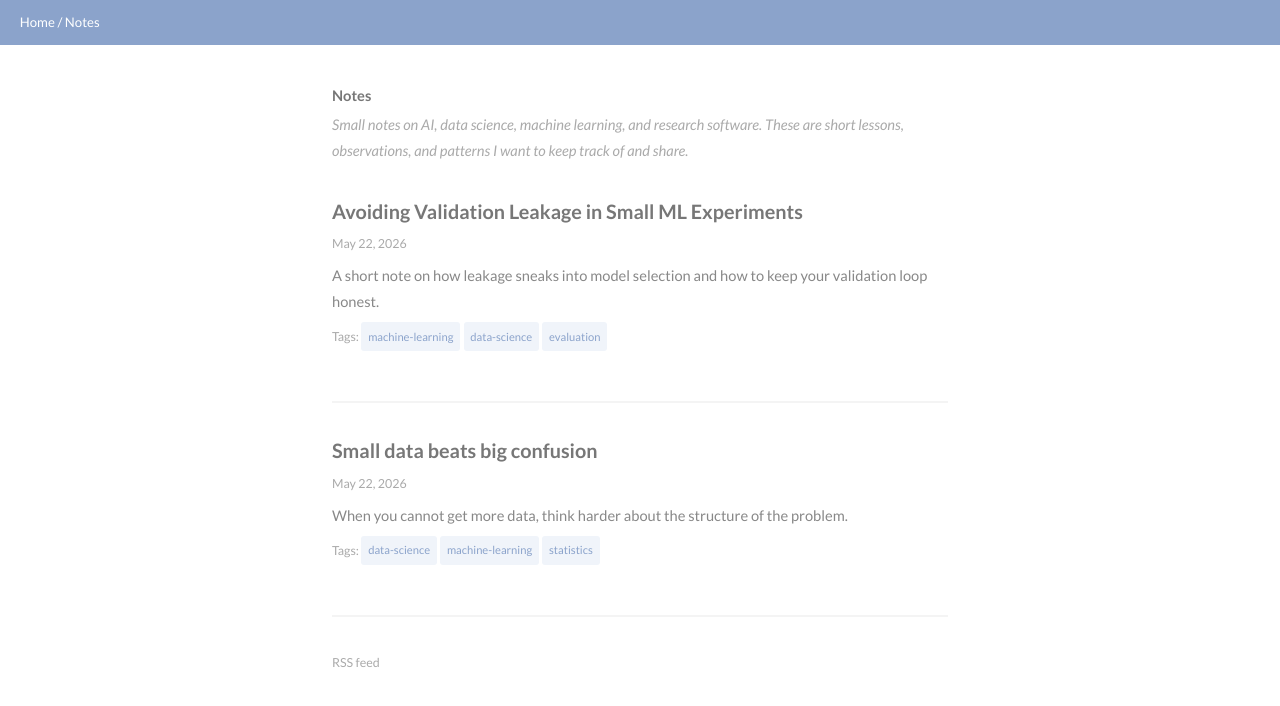
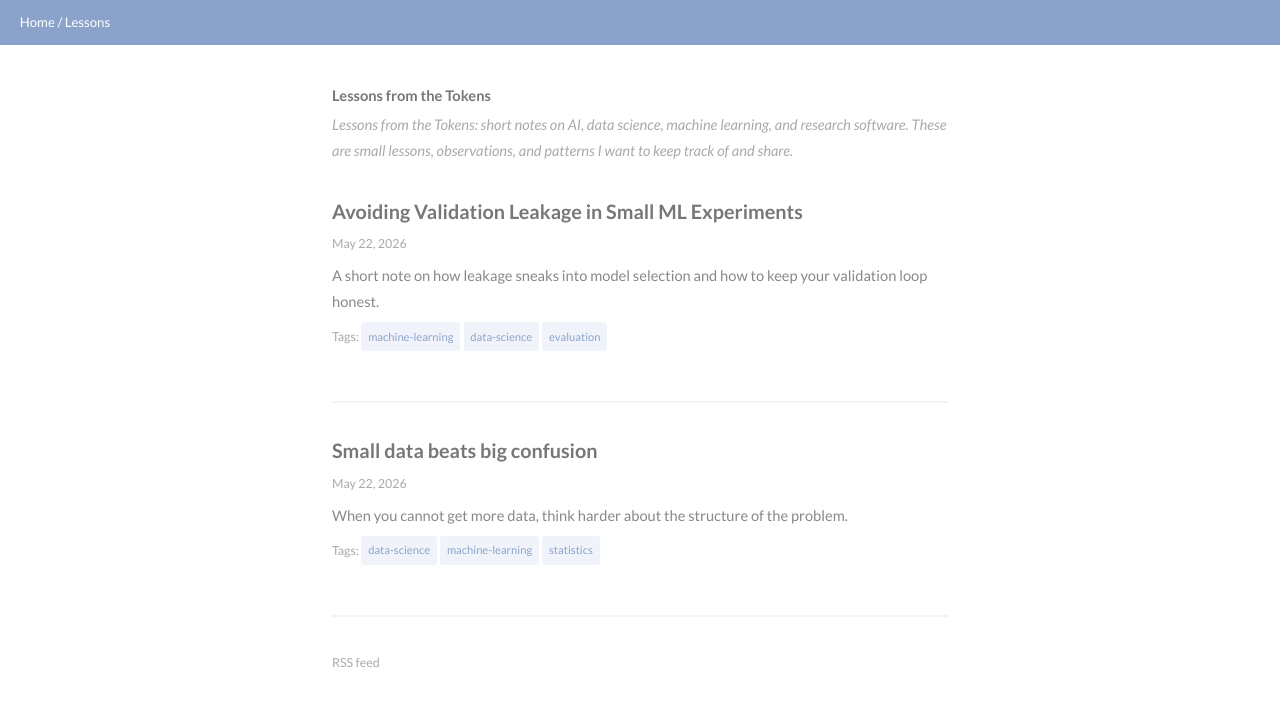
Before and after one commit to jlamweil/jlamweil.github.io, a Jekyll site: the page built from lessons/index.md, in a window 1280 px wide. Shown: the top 706 px of the page. Built offline with Jekyll 4.4.1, drawn with Linux system fonts in a browser that asks for light colours; nearby versions of some CDN libraries; library files that are not in the unit come from our copies.

Commit message:
feat: rebrand to "Lessons from the Tokens" with social sharing
Full rename: Notes -> Lessons from the Tokens. URL path changes
from /notes/ to /lessons/. CSS classes updated (notes-nav ->
lessons-nav, notes-intro -> lessons-intro). Adds Twitter/X and
LinkedIn share buttons to post pages. site.url set for absolute
OG and share URLs. RSS feed title updated.

```diff
--- a/_config.yml
+++ b/_config.yml
@@ -1,5 +1,6 @@
 title: Joseph Lam-Weil
-permalink: /notes/:slug/
+url: "https://jlamweil.github.io"
+permalink: /lessons/:slug/
 markdown: kramdown
 theme: null
 plugins:
--- a/_layouts/default.html
+++ b/_layouts/default.html
@@ -15,15 +15,15 @@
     <meta property="og:description" content="{{ page.excerpt | strip_html | normalize_whitespace | truncate: 200 }}">
     {% endif %}
     <link rel="canonical" href="{{ page.url | absolute_url }}">
-    <link rel="alternate" type="application/rss+xml" title="{{ site.title }} Notes" href="{{ '/feed.xml' | relative_url }}">
+    <link rel="alternate" type="application/rss+xml" title="{{ site.title }} — Lessons from the Tokens" href="{{ '/feed.xml' | relative_url }}">
     <link rel="stylesheet" href="https://fonts.googleapis.com/css?family=Lato:400,400italic,700,700italic|Source+Code+Pro:400">
     <link rel="stylesheet" href="{{ '/index_fichiers/main.css' | relative_url }}">
     <link rel="stylesheet" href="https://cdnjs.cloudflare.com/ajax/libs/font-awesome/5.15.4/css/all.min.css">
-    <link rel="stylesheet" href="{{ '/assets/css/notes.css' | relative_url }}">
+    <link rel="stylesheet" href="{{ '/assets/css/lessons.css' | relative_url }}">
   </head>
   <body>
-    <nav class="notes-nav">
-      <a href="/">Home</a> / <a href="/notes/">Notes</a>
+    <nav class="lessons-nav">
+      <a href="/">Home</a> / <a href="/lessons/">Lessons</a>
     </nav>
     {{ content }}
   </body>
--- a/assets/css/notes.css
+++ b/assets/css/lessons.css
@@ -1,7 +1,7 @@
-/* Notes section styles — consistent with the existing "Read Only" HTML5 UP theme */
+/* Lessons section styles — consistent with the existing "Read Only" HTML5 UP theme */
 
-/* Navigation bar for notes pages */
-.notes-nav {
+/* Navigation bar for lessons pages */
+.lessons-nav {
   background: #8ba3cb;
   color: #fff;
   padding: 0.75em 1.5em;
@@ -9,18 +9,18 @@
   font-size: 0.9em;
 }
 
-.notes-nav a {
+.lessons-nav a {
   color: #fff;
   border-bottom: none;
 }
 
-.notes-nav a:hover {
+.lessons-nav a:hover {
   color: #d2f2e9 !important;
   border-bottom: none;
 }
 
-/* Notes list page */
-.notes-intro {
+/* Lessons list page */
+.lessons-intro {
   font-style: italic;
   color: #aaa;
   margin-bottom: 2.25em;
@@ -163,6 +163,50 @@
   border-bottom: none;
 }
 
+/* Social share buttons */
+.share-buttons {
+  display: flex;
+  align-items: center;
+  gap: 0.5em;
+  margin: 2em 0 0;
+  padding-top: 1em;
+}
+
+.share-label {
+  font-size: 0.85em;
+  color: #aaa;
+  margin-right: 0.25em;
+}
+
+.share-button {
+  display: inline-flex;
+  align-items: center;
+  justify-content: center;
+  width: 2em;
+  height: 2em;
+  border-radius: 3px;
+  font-size: 0.95em;
+  font-weight: 700;
+  text-decoration: none;
+  border: none;
+  transition: opacity 0.2s;
+}
+
+.share-button:hover {
+  opacity: 0.8;
+  border: none;
+}
+
+.share-button.twitter {
+  background: #000;
+  color: #fff !important;
+}
+
+.share-button.linkedin {
+  background: #0077b5;
+  color: #fff !important;
+}
+
 /* Post navigation (prev/next) */
 .post-navigation {
   display: flex;
@@ -202,7 +246,7 @@
 
 /* Responsive */
 @media screen and (max-width: 736px) {
-  .notes-nav {
+  .lessons-nav {
     padding: 0.5em 1em;
     font-size: 0.85em;
   }
--- a/index.html
+++ b/index.html
@@ -39,7 +39,7 @@
 						<li><a href="#two" class="scrolly">Publications</a></li>
 						<li><a href="#three" class="scrolly">Experience</a></li>
 						<li><a href="#four" class="scrolly">Events</a></li>
-						<li><a href="/notes/">Notes</a></li>
+						<li><a href="/lessons/">Lessons</a></li>
 					</ul>
 				</nav>
 				<footer>
@@ -67,7 +67,7 @@
 										<p>Theoretical Machine Learning, Statistical testing, Bandit, medical applications.</p>
 									</header>
 									<p>I am a postdoc at Lorraine University in Nancy, with <a href="https://iecl.univ-lorraine.fr/membre-iecl/gegout-petit-anne-2/">Anne Gégout-Petit</a>, <a href="https://www.normalesup.org/~villemonais/">Denis Villemonais</a> and <a href="https://univ-lorraine.academia.edu/SimonToupance">Simon Toupance</a> since April 2021.</p>
-									<p>I write <a href="/notes/">small notes on AI, data science, and research software</a>.</p>
+									<p>I write <a href="/lessons/">lessons from the tokens on AI, data science, and research software</a>.</p>
 								</div>
 							</section>
 
--- a/notes/index.md
+++ b/lessons/index.md
@@ -1,15 +1,15 @@
 ---
 layout: default
-title: Notes
-permalink: /notes/
+title: Lessons from the Tokens
+permalink: /lessons/
 ---
 
-<section class="container notes-list" style="max-width: 45em; margin: 0 auto; padding: 3em 1.5em;">
-  <h1>Notes</h1>
-  <p class="notes-intro">Small notes on AI, data science, machine learning, and research software. These are short lessons, observations, and patterns I want to keep track of and share.</p>
+<section class="container lessons-list" style="max-width: 45em; margin: 0 auto; padding: 3em 1.5em;">
+  <h1>Lessons from the Tokens</h1>
+  <p class="lessons-intro">Lessons from the Tokens: short notes on AI, data science, machine learning, and research software. These are small lessons, observations, and patterns I want to keep track of and share.</p>
 
   {% if site.posts.size == 0 %}
-    <p>No notes yet.</p>
+    <p>No lessons yet.</p>
   {% else %}
     {% for post in site.posts %}
       <article class="post-preview">
```
Also changed, not shown: _layouts/post.html (+9 -1 lines), README.md.
